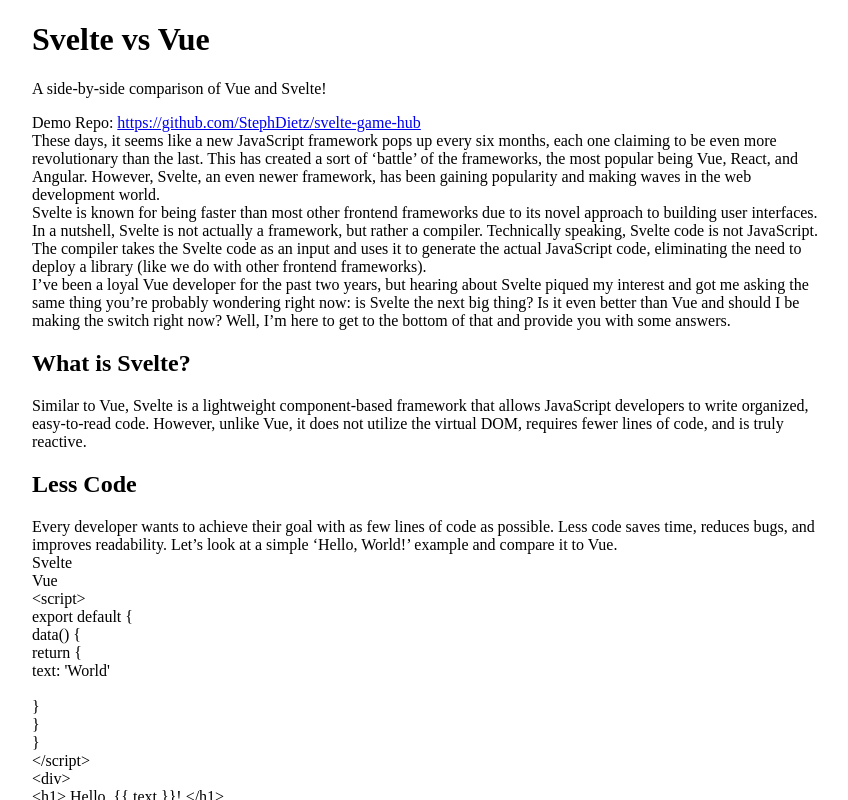
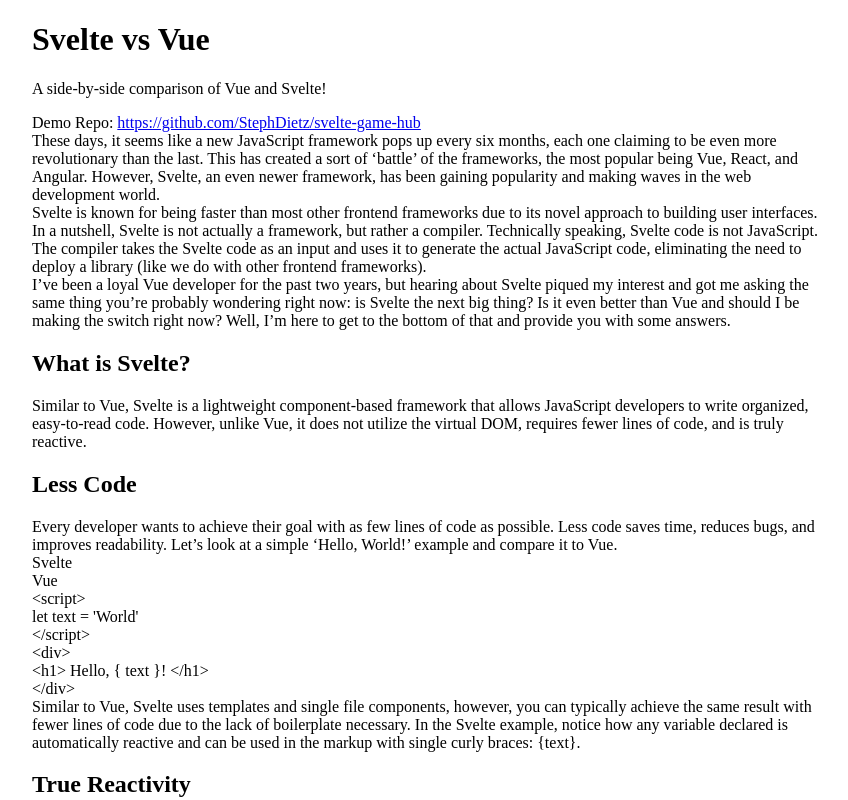
Before and after one commit to StephDietz/steph-blog, a Nuxt app: page /blog-svelte-vs-vue in a window 1280 px wide. Shown: the top 800 px of the page, without its empty margins (208-1056 px from the left). Built offline with nearby package versions, Linux system fonts and the light colour scheme.

Commit message:
fix: corrected linked code snippets

```diff
--- a/pages/blog-svelte-vs-vue.vue
+++ b/pages/blog-svelte-vs-vue.vue
@@ -245,6 +245,15 @@
         {
           name: 'Svelte',
           code: `<span>&lt;script&gt;</span></br>
+                <span class="ml-4">let text = 'World'</span></br>
+                <span class="">&lt;/script&gt;</span></br>
+                <span>&lt;div&gt;</span></br>
+                <span class="ml-4">&lt;h1&gt; Hello, { text }! &lt;/h1&gt;</span></br>
+                <span class="">&lt;/div&gt;</span></br>`
+        },
+        {
+          name: 'Vue',
+          code: `<span>&lt;script&gt;</span></br>
                 <span class="ml-4">export default {</span></br>
                 <span class="ml-8">data() {</span></br>
                 <span class="ml-12">return {</span></br>
@@ -256,15 +265,6 @@
                 <span class="">&lt;/script&gt;</span></br>
                 <span>&lt;div&gt;</span></br>
                 <span class="ml-4">&lt;h1&gt; Hello, {{ text }}! &lt;/h1&gt;</span></br>
-                <span class="">&lt;/div&gt;</span></br>`
-        },
-        {
-          name: 'Vue',
-          code: `<span>&lt;script&gt;</span></br>
-                <span class="ml-4">let text = 'World'</span></br>
-                <span class="">&lt;/script&gt;</span></br>
-                <span>&lt;div&gt;</span></br>
-                <span class="ml-4">&lt;h1&gt; Hello, { text }! &lt;/h1&gt;</span></br>
                 <span class="">&lt;/div&gt;</span></br>`
         }
       ],
```
